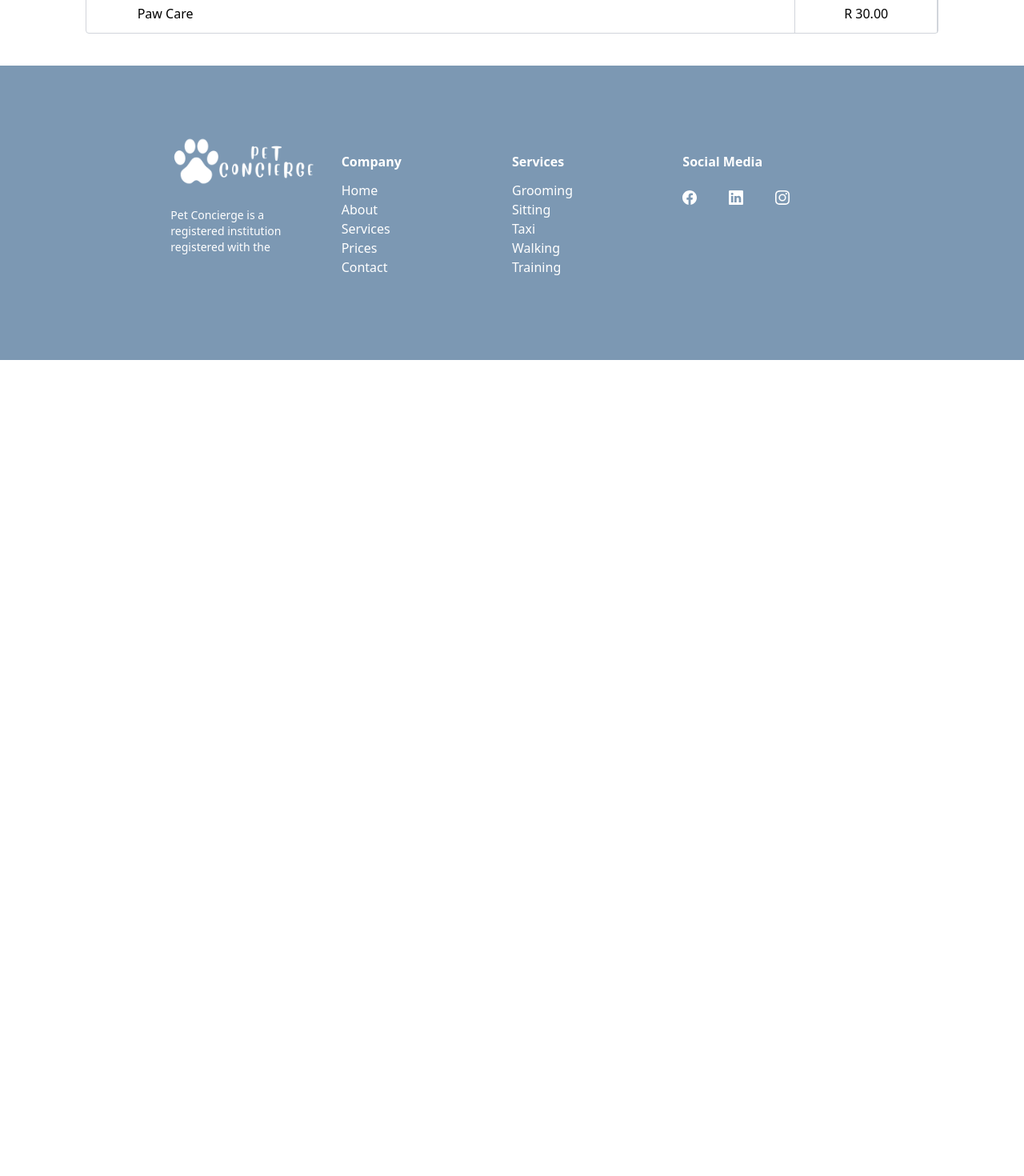
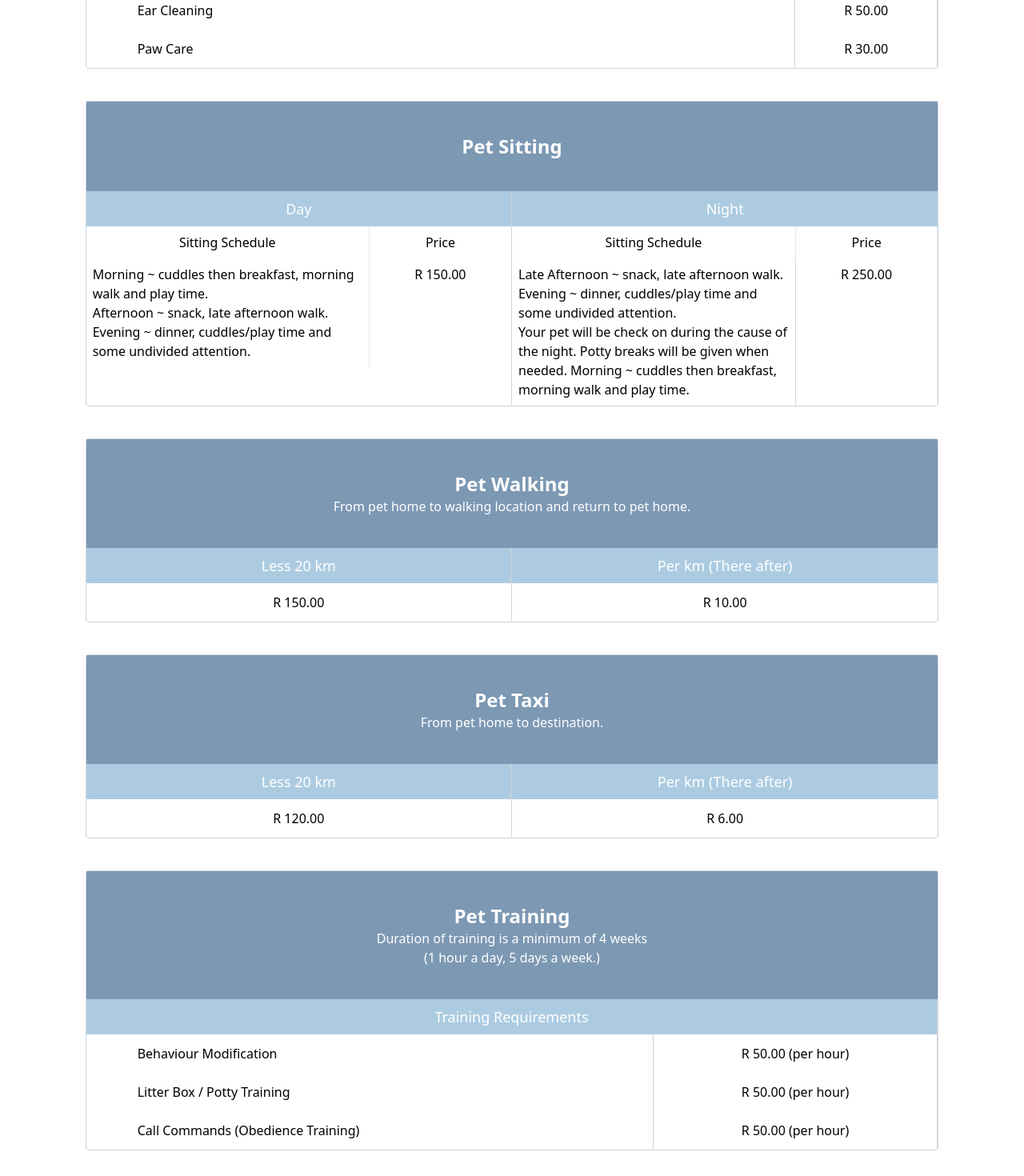
Before and after one commit to MauriceDev1/petconciergesa, a Next.js app: page /prices in a window 1280 px wide. Shown: the part 1060-2530 px from the top of the page at 80% size. Before the commit the page ends 1510 px from the top, so only its background shows below. Built offline with nearby package versions, Linux system fonts and the light colour scheme.

Commit message:
Fix: prices

```diff
--- a/pages/prices.js
+++ b/pages/prices.js
@@ -12,10 +12,10 @@ export default function Prices() {
       <Hero height='h-72 sm:h-[55vh]' url="https://images.unsplash.com/photo-1559317245-d24c4c7f252b?ixlib=rb-4.0.3&ixid=MnwxMjA3fDB8MHxwaG90by1wYWdlfHx8fGVufDB8fHx8&auto=format&fit=crop&w=1740&q=80"/>
       <div className='w-full py-10'>
         <div className='w-10/12 m-auto border border-gray-300 rounded'>
-          <div className='w-wull bg-gray-blue text-white py-2 text-center text-white'>
-            <h2 className=' text-2xl font-bold pb-5'>Grooming</h2>
-            <p className='text-normal'>Shampoo wash (specific to pets skin). Powder (dry) wash (specific to pets skin).Ear clean. Nail trim. Teeth clean. Brush of coat. Sun screen. Perfume spritz.
-If you do not wish for a certain grooming treatment. Please do let us know. <br></br>Pricing dependent on size and grooming treatment </p>
+          <div className='w-wull bg-gray-blue text-white py-10 text-center text-white'>
+            <h2 className=' text-2xl font-bold'>Grooming</h2>
+            <p className='text-normal px-10'>Shampoo wash (specific to pets skin). Powder (dry) wash (specific to pets skin).Ear clean. Nail trim. Teeth clean. Brush of coat. Sun screen. Perfume spritz.
+If you do not wish for a certain grooming treatment. Please do let us know. <br></br><span className='text-black'>*</span>Pricing dependent on size and grooming treatment </p>
           </div>
           <div className='flex flex-wrap w-full'>
             <div className='w-1/2 border-r border-gray-300'>
@@ -107,6 +107,131 @@ If you do not wish for a certain grooming treatment. Please do let us know. <br>
             </div>
           </div>
         </div>
+        <div className='w-10/12 m-auto border border-gray-300 rounded mt-10'>
+          <div className='w-wull bg-gray-blue text-white py-10 text-center text-white'>
+            <h2 className=' text-2xl font-bold'>Pet Sitting</h2>
+            <p className='text-normal'></p>
+          </div>
+          <div className='flex flex-wrap w-full'>
+            <div className='w-1/2 border-r border-gray-300'>
+              <div className='w-full bg-light-blue py-2 text-lg text-center text-white'>
+                Day
+              </div>
+              <div className='flex flex-wrap w-full'>
+                <div className='w-2/3 border-r bodre-gray-300 text-center py-2'>
+                  Sitting Schedule
+                </div>
+                <div className='w-1/3 text-center py-2'>
+                  Price
+                </div>
+                <div className='w-2/3 border-r bodre-gray-300 p-2'>
+                  <p>Morning ~ cuddles then breakfast, morning walk and play time.<br></br>Afternoon ~ snack, late afternoon walk.<br></br>Evening ~ dinner, cuddles/play time and some undivided attention.</p>
+                </div>
+                <div className='w-1/3 text-center py-2'>
+                  R 150.00
+                </div>
+              </div>
+            </div>
+            <div className='w-1/2'>
+              <div className='w-full bg-light-blue py-2 text-lg text-center text-white'>
+                Night
+              </div>
+              <div className='flex flex-wrap w-full'>
+                <div className='w-2/3 border-r bodre-gray-300 text-center py-2'>
+                  Sitting Schedule
+                </div>
+                <div className='w-1/3 border-r bodre-gray-300 text-center py-2'>
+                  Price
+                </div>
+                <div className='w-2/3 p-2 border-r border-gray-300'>
+                  <p>Late Afternoon ~ snack, late afternoon walk. <br></br>Evening ~ dinner, cuddles/play time and some undivided attention. <br></br>Your pet will be check on during the cause of the night. Potty breaks will be given when needed. Morning ~ cuddles then breakfast, morning walk and play time.</p>
+                </div>
+                <div className='w-1/3 border-r bodre-gray-300 text-center py-2'>
+                  R 250.00
+                </div>
+              </div>
+            </div>
+          </div>
+        </div>
+        <div className='w-10/12 m-auto border border-gray-300 rounded mt-10'>
+          <div className='w-wull bg-gray-blue text-white py-10 text-center text-white'>
+            <h2 className=' text-2xl font-bold'>Pet Walking</h2>
+            <p className='text-normal'>From pet home to walking location and return to pet home.</p>
+          </div>
+          <div className='flex flex-wrap w-full'>
+            <div className='w-1/2 border-r border-gray-300'>
+              <div className='w-full bg-light-blue py-2 text-lg text-center text-white'>
+                Less 20 km
+              </div>
+              <div className='flex flex-wrap w-full justify-center py-3'>
+                R 150.00
+              </div>
+            </div>
+            <div className='w-1/2'>
+              <div className='w-full bg-light-blue py-2 text-lg text-center text-white'>
+                Per km (There after)
+              </div>
+              <div className='flex flex-wrap w-full py-3 justify-center'>
+                R 10.00
+              </div>
+            </div>
+          </div>
+        </div>
+        <div className='w-10/12 m-auto border border-gray-300 rounded mt-10'>
+          <div className='w-wull bg-gray-blue text-white py-10 text-center text-white'>
+            <h2 className=' text-2xl font-bold'>Pet Taxi</h2>
+            <p className='text-normal'>From pet home to destination.</p>
+          </div>
+          <div className='flex flex-wrap w-full'>
+            <div className='w-1/2 border-r border-gray-300'>
+              <div className='w-full bg-light-blue py-2 text-lg text-center text-white'>
+                Less 20 km
+              </div>
+              <div className='flex flex-wrap w-full justify-center py-3'>
+                R 120.00
+              </div>
+            </div>
+            <div className='w-1/2'>
+              <div className='w-full bg-light-blue py-2 text-lg text-center text-white'>
+                Per km (There after)
+              </div>
+              <div className='flex flex-wrap w-full py-3 justify-center'>
+                R 6.00
+              </div>
+            </div>
+          </div>
+        </div>
+        <div className='w-10/12 m-auto border border-gray-300 rounded mt-10'>
+          <div className='w-wull bg-gray-blue text-white py-10 text-center text-white'>
+            <h2 className=' text-2xl font-bold'>Pet Training</h2>
+            <p className='text-normal'>Duration of training is a minimum of 4 weeks <br></br>(1 hour a day, 5 days a week.)</p>
+          </div>
+            <div className='w-full border-r border-gray-300'>
+              <div className='w-full bg-light-blue py-2 text-lg text-center text-white'>
+                Training Requirements
+              </div>
+              <div className='w-full flex flex-wrap'>
+                <div className='w-4/6 py-3 border-r border-gray-300 pl-16'>
+                  Behaviour Modification
+                </div>
+                <div className='w-2/6 text-center py-3 '>
+                  R 50.00 (per hour)
+                </div>
+                <div className='w-4/6 py-3 border-r border-gray-300 pl-16'>
+                  Litter Box / Potty Training
+                </div>
+                <div className='w-2/6 text-center py-3 '>
+                R 50.00 (per hour)
+                </div>
+                <div className='w-4/6 py-3 border-r border-gray-300 pl-16'>
+                  Call Commands (Obedience Training)
+                </div>
+                <div className='w-2/6 text-center py-3 '>
+                R 50.00 (per hour)
+                </div>
+              </div>
+            </div>
+        </div>
       </div>
     </div>
   )
```
